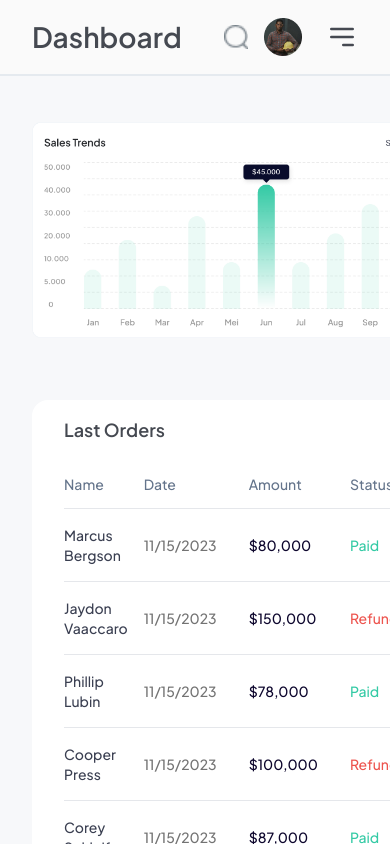
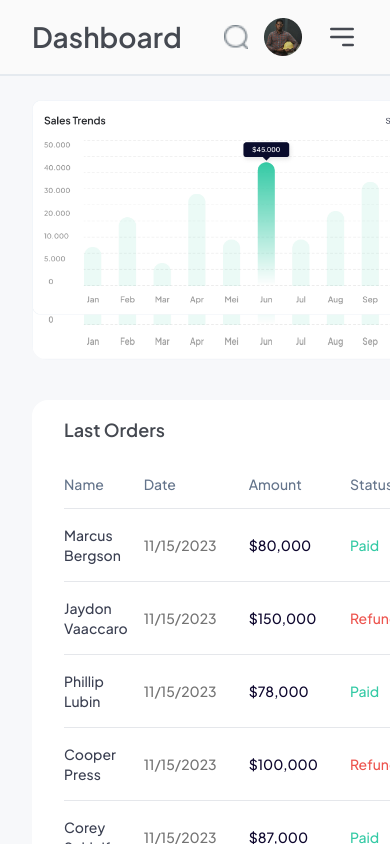
Before and after one commit to dExtinctedCoder/geegpay-frontend-challenge, a React (Vite) app: page / in a window 390 px wide. Built offline with nearby package versions, Linux system fonts and the light colour scheme.

Commit message:
(style): fix overflow on mobile

```diff
--- a/src/pages/dashboard.tsx
+++ b/src/pages/dashboard.tsx
@@ -11,8 +11,8 @@ function Dashboard() {
   return (
     <div className="px-8 grid lg:grid-cols-[3fr_2fr] gap-x-8">
       <div className="flex flex-col gap-y-10 pt-6 pb-10">
-        <section className="w-full aspect-video overflow-hidden rounded-2xl">
-          <img src={CHART} alt="IMG-CHART" className="w-full h-full object-contain" />
+        <section style={{ backgroundImage: `url(${CHART})`, backgroundSize: '100% 100%', backgroundRepeat: 'no-repeat' }} className="w-full aspect-video rounded-2xl">
+          <img src={CHART} alt="IMG-CHART" className="" />
         </section>
         <section className={`rounded-2xl dark:bg-gray-800 bg-white px-8 py-4`}>
           <RecentOrders />
```
